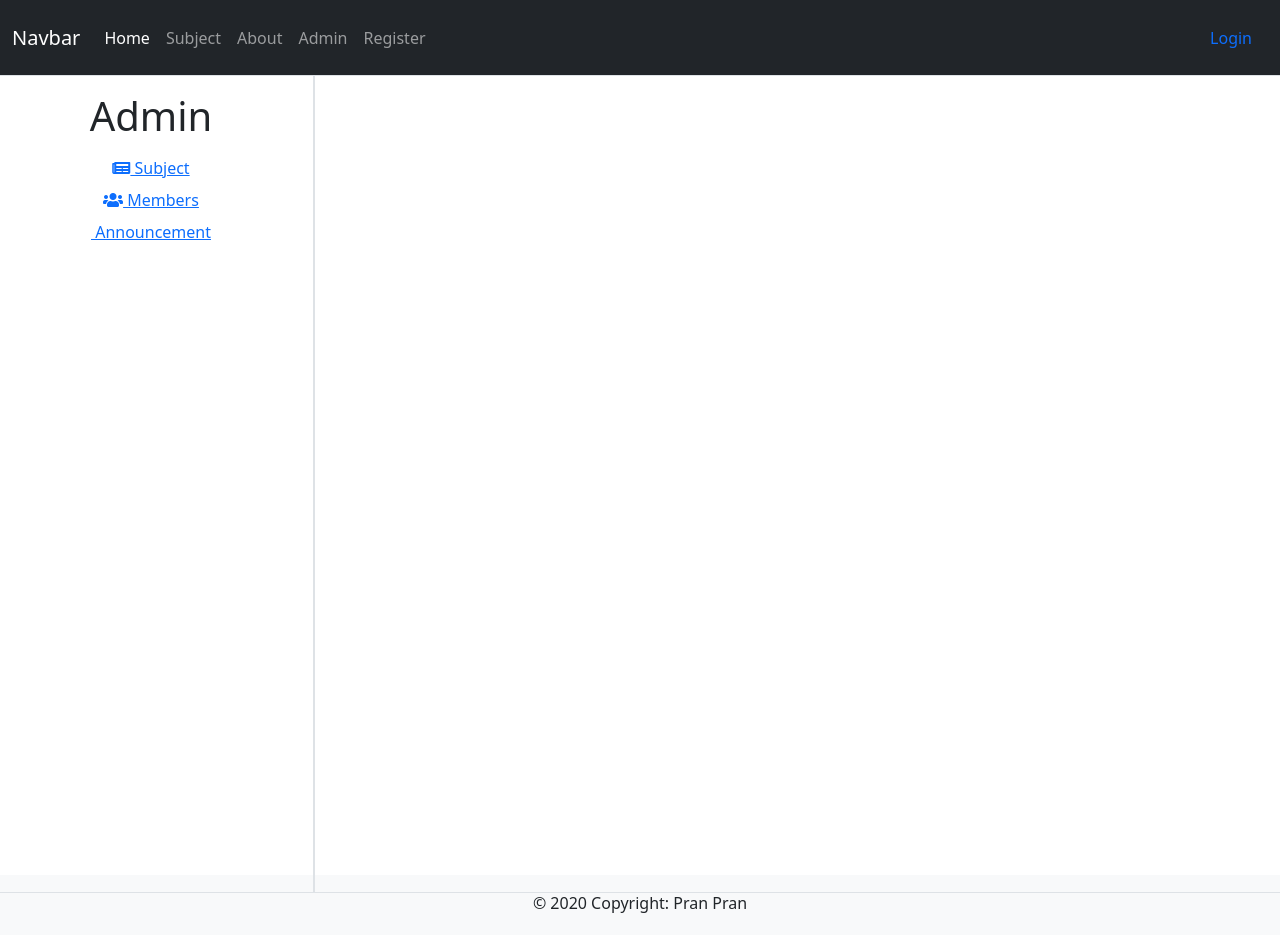
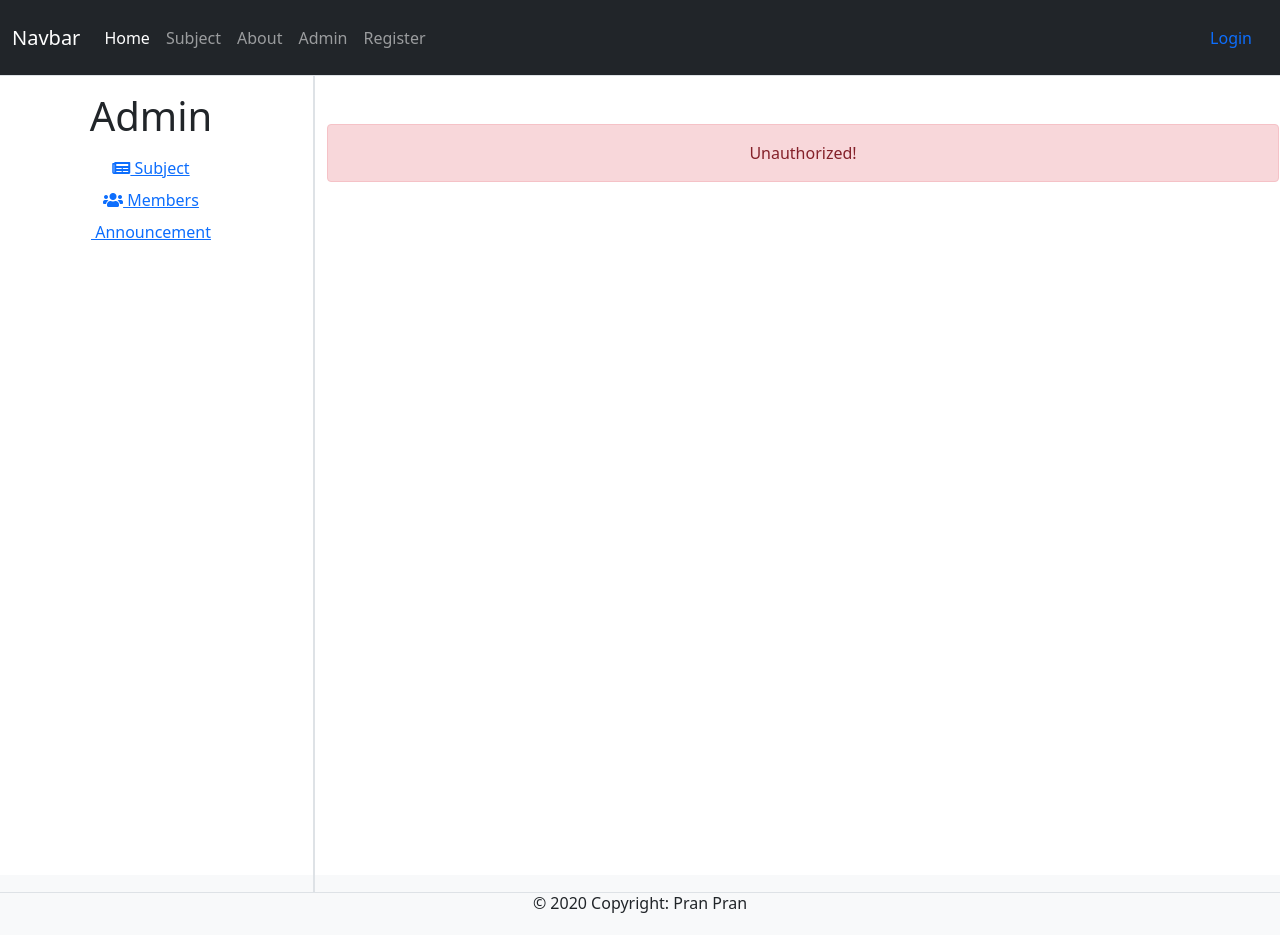
Before and after one commit to pperorin/Software-Studio-Project, a React (Create React App) app in the folder client_front/: page /admin in a window 1280 px wide. Built offline with nearby package versions, Linux system fonts and the light colour scheme; some icons are missing.

Commit message:
check isAdmin

```diff
--- a/client_front/src/pages/AdminPage/AdminPage.js
+++ b/client_front/src/pages/AdminPage/AdminPage.js
@@ -1,5 +1,6 @@
 import { Route, Routes } from 'react-router-dom';
 
+import { useSelector } from 'react-redux';
 import { PageLayout } from '../../components';
 
 import Sidebar from './components/Sidebar';
@@ -8,6 +9,7 @@ import SubjectPage from './components/SubjectPage';
 import AnnouncementPage from './components/AnnouncementPage';
 
 const AdminPage = () => {
+    const user = useSelector((state) => state.auth);
     return (
         <PageLayout>
             <div className="row">
@@ -16,6 +18,7 @@ const AdminPage = () => {
                 </div>
                 <div className="col-9 border">
                     <div className="mt-5">
+                        {user.user?.isAdmin || false? (
                             <Routes>
                                 <Route>
                                     <Route path="/members" element={<MembersPage />} />
@@ -23,6 +26,9 @@ const AdminPage = () => {
                                     <Route path="/announcement" element={<AnnouncementPage />} />
                                 </Route>
                             </Routes>
+                        ) : (
+                            <p className="alert alert-danger">Unauthorized!</p>
+                        )}
                     </div>
                 </div>
             </div>
```
Lines whose indentation alone changed are shown as unchanged.
